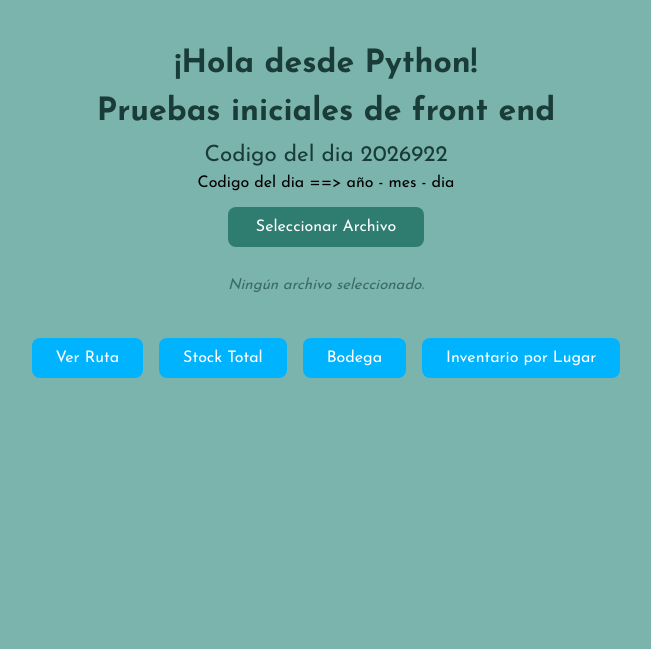
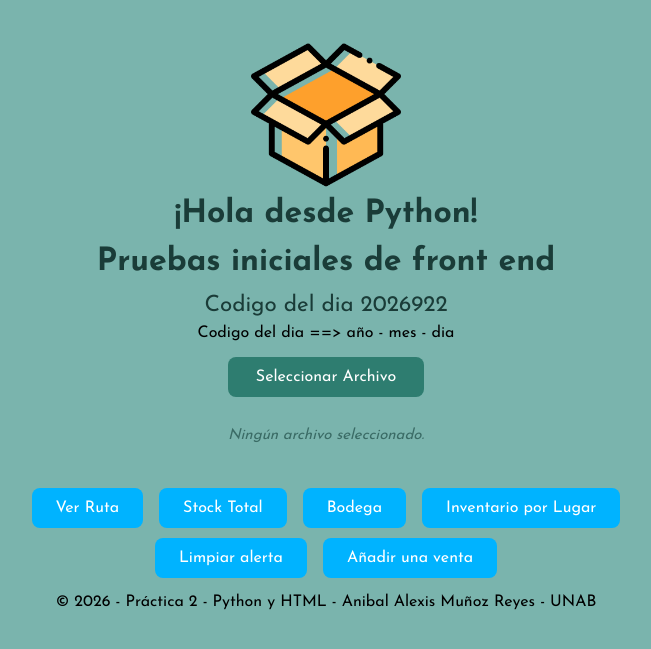
Before and after one commit to AniMuoz/Practica-2, a Flask app: page / in a window 1280 px wide. Shown: the top 649 px of the page, without its empty margins (314-965 px from the left). Run offline with Flask 3, Linux system fonts and the light colour scheme.

Commit message:
pruebas de logos y detalles esteticos

```diff
--- a/front_flask.py
+++ b/front_flask.py
@@ -33,7 +33,7 @@ def stock_total():
     ruta = session.get('ruta') or request.args.get('ruta')
     if ruta:
         nombre_archivo, ruta_creacion = total(ruta)
-        session['alerta'] = f"archivo ({nombre_archivo}) creado en la ruta ({ruta_creacion})"
+        session['alerta'] = f"Archivo {nombre_archivo} creado en la ruta {ruta_creacion}"
     else:
         session['alerta'] = "Advertencia: Primero debes seleccionar un archivo."
     return redirect(url_for('home'))
--- a/templates/front.html
+++ b/templates/front.html
@@ -1,12 +1,14 @@
 <!DOCTYPE html>
 <html lang="es">
 <head>
-    <title>Python y HTML</title>
+    <title>Ventas y Planillas Berfre</title>
     <link rel="stylesheet" href="{{ url_for('static', filename='styles.css') }}">
+    <link rel="shortcut icon" href="{{ url_for('static', filename='logo.png') }}" type="image/x-icon">
 </head>
 <body>
 
     <!-- 1. TÍTULOS -->
+    <img src="{{ url_for('static', filename='logo.png') }}" alt="Logo de mi página" width="150">
     <h1>{{ dato }}</h1>
     <h1>Pruebas iniciales de front end</h1>
     <h2>Codigo del dia {{ dia_hoy }}</h2>
@@ -53,6 +55,15 @@
         </p>
     {% endif %}
 
+    <div class="contenedor-botones">
+      <button class="bt" type="button" onclick="window.location.href='/'">Limpiar alerta</button>
+      <button class="bt" onclick="mostrarAlerta()">Añadir una venta</button>
+    </div>
+
+    <div class="footer">
+        <p>© 2026 - Práctica 2 - Python y HTML - Anibal Alexis Muñoz Reyes - UNAB</p>
+    </div>
+
 <!-- JavaScript -->
 <script>
   function mostrarAlerta() {
```
Also changed, not shown: static/logo.png (added).
